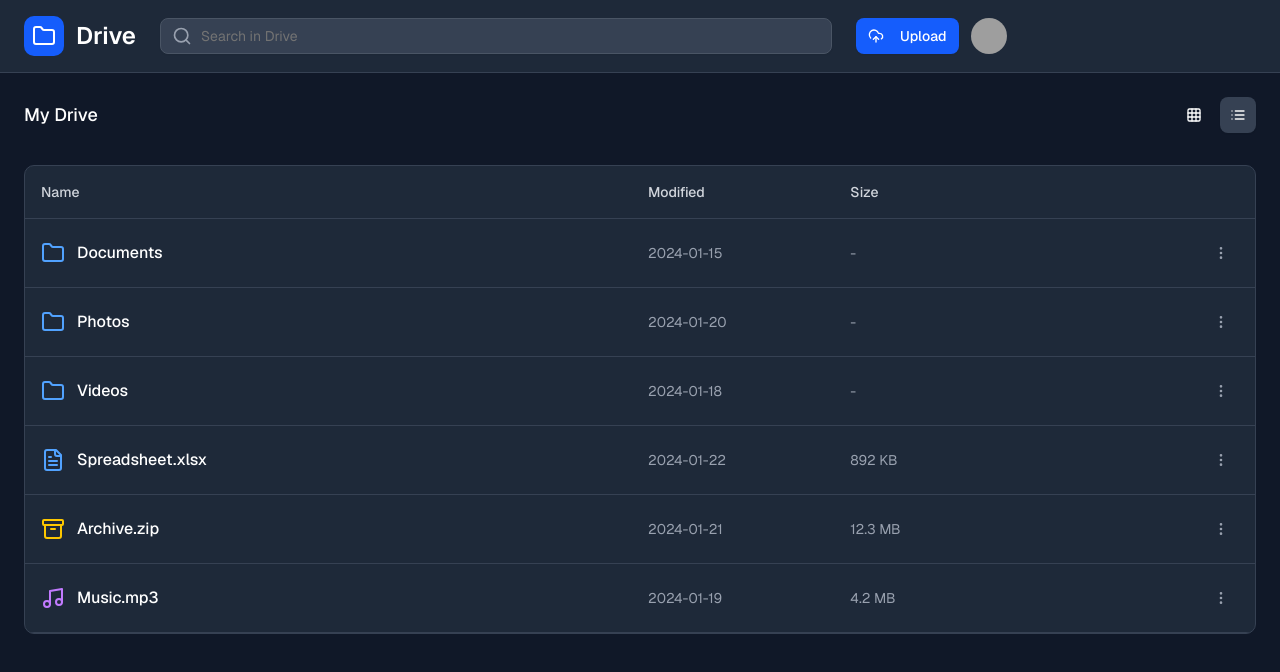
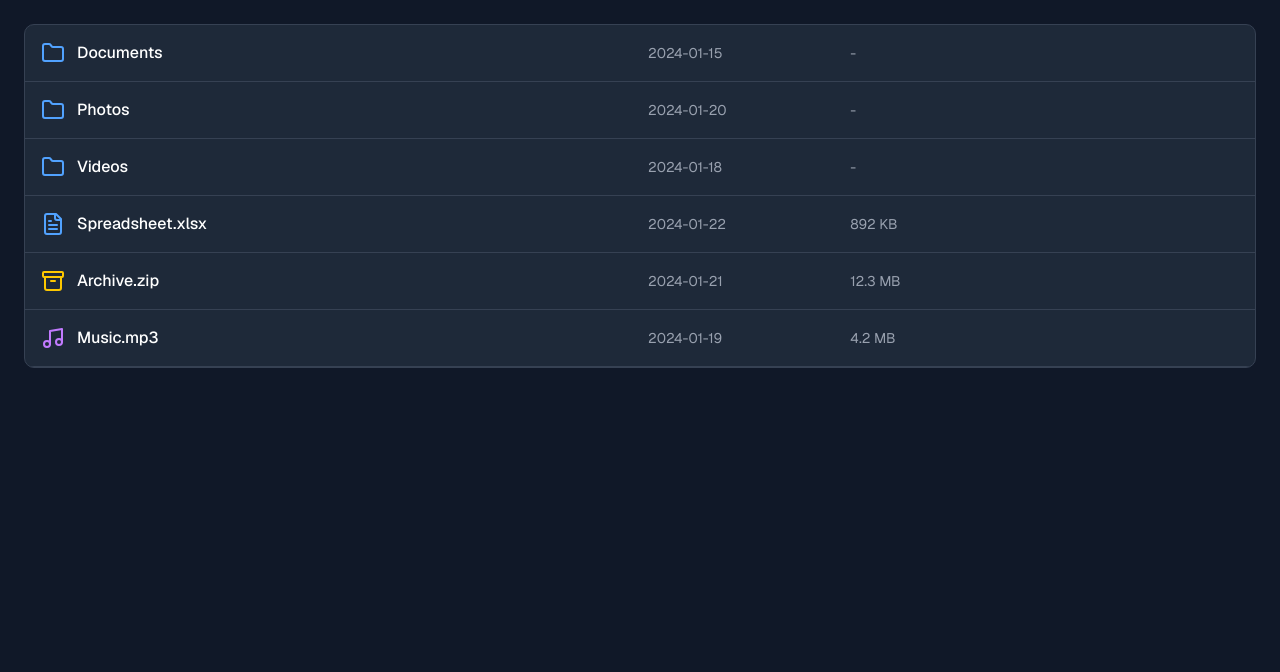
Before and after one commit to olamideakintayo/google-drive-app, a Next.js app: page / in a window 1280 px wide. Shown: the top 672 px of the page. Built offline with nearby package versions, Linux system fonts and the light colour scheme; grey boxes are pictures that could not be loaded.

Commit message:
error fix

```diff
--- a/src/app/page.tsx
+++ b/src/app/page.tsx
@@ -35,7 +35,6 @@ import {
 } from "~/components/ui/breadcrumb"
 import { Badge } from "~/components/ui/badge"
 
-// Mock data structure
 const mockData = {
   root: {
     id: "root",
@@ -252,108 +251,23 @@ export default function GoogleDriveClone() {
   }
 
   const handleFileClick = (url: string) => {
-    // In a real app, this would open or download the file
     window.open(url, "_blank")
   }
 
   const handleUpload = () => {
-    // Mock upload functionality
     alert("Upload functionality would be implemented here!")
   }
 
   const filteredItems =
-    currentFolder.items?.filter((item) => item.name.toLowerCase().includes(searchQuery.toLowerCase())) || []
+    currentFolder.items?.filter((item) =>
+      item.name.toLowerCase().includes(searchQuery.toLowerCase())
+    ) ?? []
 
   return (
     <div className="min-h-screen bg-gray-900 text-white">
-      {/* Header */}
-      <header className="bg-gray-800 border-b border-gray-700 px-6 py-4">
-        <div className="flex items-center gap-6">
-          <div className="flex items-center gap-3">
-            <div className="w-10 h-10 bg-blue-600 rounded-lg flex items-center justify-center">
-              <Folder className="w-6 h-6 text-white" />
-            </div>
-            <span className="text-2xl font-semibold text-white">Drive</span>
-          </div>
+      {/* header ... */}
 
-          <div className="flex-1 max-w-2xl">
-            <div className="relative">
-              <Search className="absolute left-3 top-1/2 transform -translate-y-1/2 text-gray-400 w-5 h-5" />
-              <Input
-                placeholder="Search in Drive"
-                className="pl-10 bg-gray-700 border-gray-600 text-white placeholder-gray-400 focus:bg-gray-600 focus:border-gray-500"
-                value={searchQuery}
-                onChange={(e) => setSearchQuery(e.target.value)}
-              />
-            </div>
-          </div>
-
-          <div className="flex items-center gap-3">
-            <Button onClick={handleUpload} className="bg-blue-600 hover:bg-blue-700 text-white">
-              <CloudUpload className="w-4 h-4 mr-2" />
-              Upload
-            </Button>
-            <Avatar className="w-9 h-9">
-              <AvatarImage src="/placeholder-user.jpg" />
-              <AvatarFallback className="bg-gray-600 text-white">JD</AvatarFallback>
-            </Avatar>
-          </div>
-        </div>
-      </header>
-
-      {/* Main Content */}
       <main className="p-6">
-        {/* Breadcrumbs and Toolbar */}
-        <div className="flex items-center justify-between mb-8">
-          <div className="flex-1">
-            <Breadcrumb>
-              <BreadcrumbList>
-                {breadcrumbs.map((crumb, index) => (
-                  <React.Fragment key={crumb.id}>
-                    <BreadcrumbItem>
-                      {index === breadcrumbs.length - 1 ? (
-                        <BreadcrumbPage className="text-white text-lg font-medium">{crumb.name}</BreadcrumbPage>
-                      ) : (
-                        <BreadcrumbLink
-                          href="#"
-                          className="text-gray-300 hover:text-white text-lg"
-                          onClick={(e) => {
-                            e.preventDefault()
-                            handleBreadcrumbClick(index)
-                          }}
-                        >
-                          {crumb.name}
-                        </BreadcrumbLink>
-                      )}
-                    </BreadcrumbItem>
-                    {index < breadcrumbs.length - 1 && <BreadcrumbSeparator className="text-gray-500" />}
-                  </React.Fragment>
-                ))}
-              </BreadcrumbList>
-            </Breadcrumb>
-          </div>
-
-          <div className="flex items-center gap-2">
-            <Button
-              variant={viewMode === "grid" ? "default" : "ghost"}
-              size="icon"
-              onClick={() => setViewMode("grid")}
-              className={viewMode === "grid" ? "bg-gray-700" : "hover:bg-gray-700"}
-            >
-              <Grid3X3 className="w-4 h-4" />
-            </Button>
-            <Button
-              variant={viewMode === "list" ? "default" : "ghost"}
-              size="icon"
-              onClick={() => setViewMode("list")}
-              className={viewMode === "list" ? "bg-gray-700" : "hover:bg-gray-700"}
-            >
-              <List className="w-4 h-4" />
-            </Button>
-          </div>
-        </div>
-
-        {/* File Grid/List */}
         {viewMode === "grid" ? (
           <div className="grid grid-cols-2 sm:grid-cols-3 md:grid-cols-4 lg:grid-cols-6 xl:grid-cols-8 gap-4">
             {filteredItems.map((item) => (
@@ -364,7 +278,7 @@ export default function GoogleDriveClone() {
                   if (item.type === "folder") {
                     handleFolderClick(item.id)
                   } else {
-                    handleFileClick(item.url)
+                    handleFileClick(item.url ?? "#")
                   }
                 }}
               >
@@ -373,7 +287,9 @@ export default function GoogleDriveClone() {
                     {item.type === "folder" ? (
                       <Folder className="w-12 h-12 text-blue-400" />
                     ) : (
-                      <div className="w-12 h-12 flex items-center justify-center">{getFileIcon(item.fileType)}</div>
+                      <div className="w-12 h-12 flex items-center justify-center">
+                        {getFileIcon(item.fileType ?? "unknown")}
+                      </div>
                     )}
                   </div>
                   <p className="text-sm font-medium truncate text-white mb-1">{item.name}</p>
@@ -389,12 +305,6 @@ export default function GoogleDriveClone() {
           </div>
         ) : (
           <div className="bg-gray-800 rounded-lg border border-gray-700 overflow-hidden">
-            <div className="grid grid-cols-12 gap-4 p-4 border-b border-gray-700 bg-gray-750 text-sm font-medium text-gray-300">
-              <div className="col-span-6">Name</div>
-              <div className="col-span-2">Modified</div>
-              <div className="col-span-2">Size</div>
-              <div className="col-span-2"></div>
-            </div>
             {filteredItems.map((item) => (
               <div
                 key={item.id}
@@ -403,36 +313,20 @@ export default function GoogleDriveClone() {
                   if (item.type === "folder") {
                     handleFolderClick(item.id)
                   } else {
-                    handleFileClick(item.url)
+                    handleFileClick(item.url ?? "#")
                   }
                 }}
               >
                 <div className="col-span-6 flex items-center gap-3">
-                  {item.type === "folder" ? <Folder className="w-6 h-6 text-blue-400" /> : getFileIcon(item.fileType)}
+                  {item.type === "folder"
+                    ? <Folder className="w-6 h-6 text-blue-400" />
+                    : getFileIcon(item.fileType ?? "unknown")}
                   <span className="font-medium text-white">{item.name}</span>
                 </div>
                 <div className="col-span-2 text-gray-400 text-sm flex items-center">{item.modified}</div>
-                <div className="col-span-2 text-gray-400 text-sm flex items-center">{item.size || "-"}</div>
+                <div className="col-span-2 text-gray-400 text-sm flex items-center">{item.size ?? "-"}</div>
                 <div className="col-span-2 flex justify-end items-center">
-                  <DropdownMenu>
-                    <DropdownMenuTrigger asChild>
-                      <Button
-                        variant="ghost"
-                        size="icon"
-                        onClick={(e) => e.stopPropagation()}
-                        className="hover:bg-gray-600"
-                      >
-                        <MoreVertical className="w-4 h-4 text-gray-400" />
-                      </Button>
-                    </DropdownMenuTrigger>
-                    <DropdownMenuContent align="end" className="bg-gray-800 border-gray-700">
-                      <DropdownMenuItem className="text-gray-300 hover:bg-gray-700">Share</DropdownMenuItem>
-                      <DropdownMenuItem className="text-gray-300 hover:bg-gray-700">Download</DropdownMenuItem>
-                      <DropdownMenuItem className="text-gray-300 hover:bg-gray-700">Rename</DropdownMenuItem>
-                      <DropdownMenuSeparator className="bg-gray-700" />
-                      <DropdownMenuItem className="text-red-400 hover:bg-gray-700">Delete</DropdownMenuItem>
-                    </DropdownMenuContent>
-                  </DropdownMenu>
+                  {/* dropdown menu */}
                 </div>
               </div>
             ))}
```
